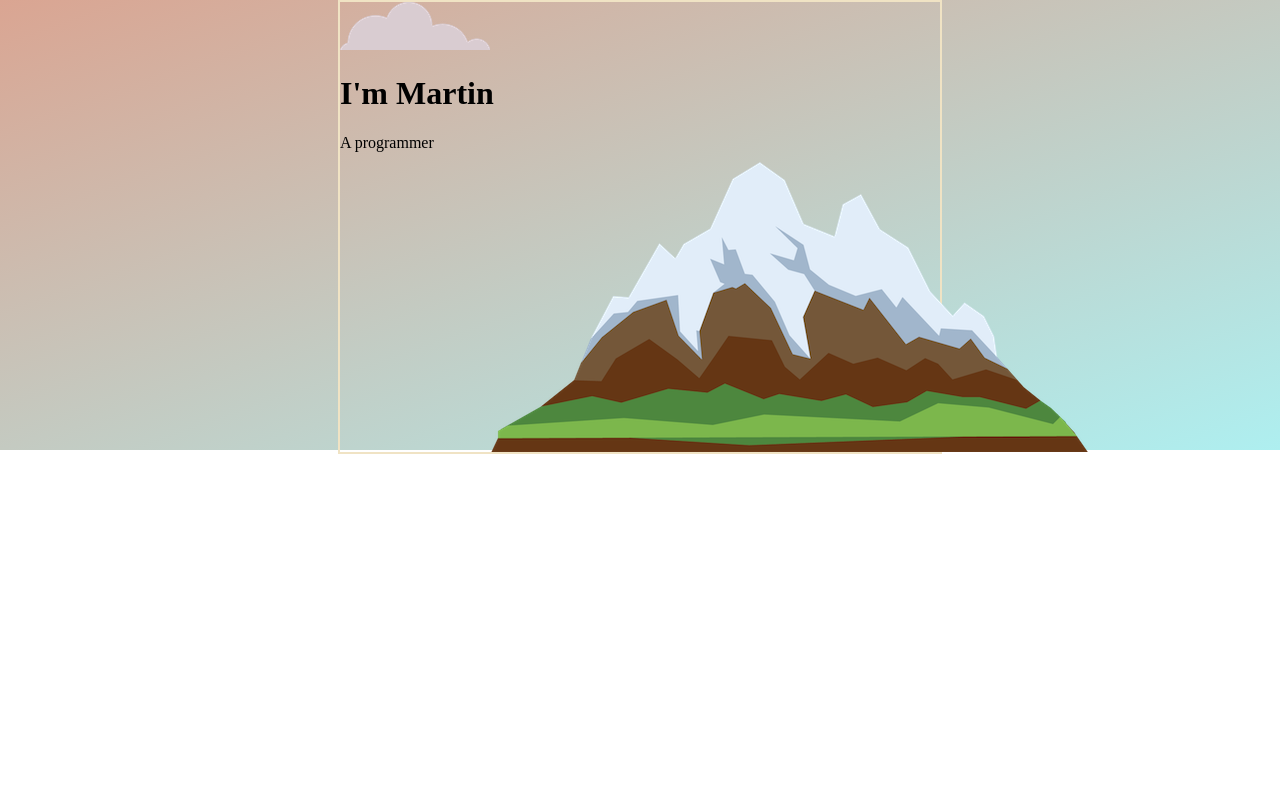
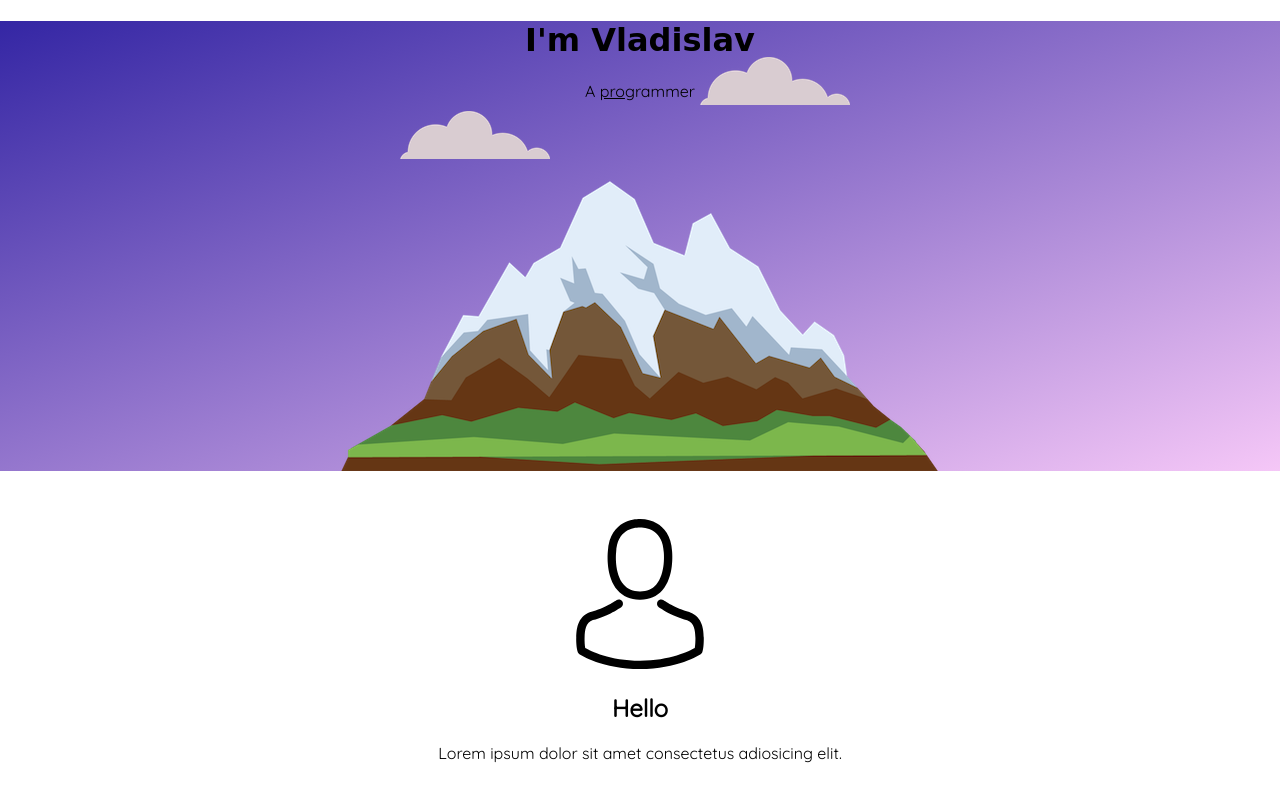
Before and after one commit to vpFazaSna/portfoliosite, a plain HTML site: page index.html in a window 1280 px wide. Drawn offline with Linux system fonts and the light colour scheme; a web font is replaced by a local one.

Commit message:
vtoroiurok

```diff
--- a/css/style.css
+++ b/css/style.css
@@ -1,29 +1,56 @@
 :root{
-    --dark-color:#daa592;
-    --light-color:#aeeff0;
-    --darkk-color:#f0e3c4;
-    --lightt-color:#f1f0d1;
+    --dark-color:#3426a4;
+    --light-color:#f5c7f7;
 }
 body{
     margin: 0;
     padding: 0;
     box-sizing: border-box;
+    font-family: 'Quicksand', sans-serif;
 }
 .top-container{
     background: linear-gradient(to right bottom, var(--dark-color),var(--light-color));
     height: 450px;
+    text-align: center;
+
 }
 .top-wrapper{
     width: 600px;
     height:450px;
     margin:0 auto;
-    border: 2px solid#f0e3c4;
     position:relative;
 }
-.cloud1{
+.cloud{
     position: absolute;
 }
 .mountain{
     position:absolute;
     bottom: 0;
+    left: 0;
 }
+.cloud1{
+    left: 10%;
+    top: 20%;
+}
+.cloud2{
+    right: 15%;
+    top: 8%;
+}
+h1{
+    font-family: 'Liu Jian Mao Cao', cursive;
+}
+.underlined{
+    text-decoration: underline;
+}
+.profile{
+    width: 800px;
+    margin: 3rem auto;
+    text-align: center;
+}
+.profile_image{
+    width: 150px;
+}
+.middle-container{
+    width: 800px;
+    margin: 2rem auto;
+}
--- a/index.html
+++ b/index.html
@@ -5,17 +5,25 @@
     <meta name="viewport" content="width=device-width, initial-scale=1.0">
     <meta http-equiv="X-UA-Compatible" content="ie=edge">
     <link rel="stylesheet" href="css/style.css">
+    <link href="https://fonts.googleapis.com/css?family=Liu+Jian+Mao+Cao|Quicksand&display=swap" rel="stylesheet">
     <title>Document</title>
 </head>
 <body>
      <div class="top-container">
         <div class="top-wrapper">
-            <img class="cloud1" src="img/cloud.png" alt="cloud">
-            <img class="cloud2" src="img/cloud.png" alt="cloud">
+            <img class="cloud cloud1" src="img/cloud.png" alt="cloud">
+            <img class="cloud cloud2" src="img/cloud.png" alt="cloud">
             <img class="mountain" src="img/mountain.png" alt="mountain">
-            <h1>I'm Martin</h1>
-            <p>A programmer</p>
+            <h1>I'm Vladislav</h1>
+            <p>A <span class="underlined">pro</span>grammer</p>
         </div>
+     </div>
+     <div class="middle-container">
+         <div class="profile">
+             <img class="profile_image" src="img/user.svg" alt="user">
+             <h2>Hello</h2>
+             <p>Lorem ipsum dolor sit amet consectetus adiosicing elit.</p>
+         </div>
      </div>
 
 </body>
```
Also changed, not shown: img/about.svg (added), img/skills.svg (added), img/user.svg (added).
